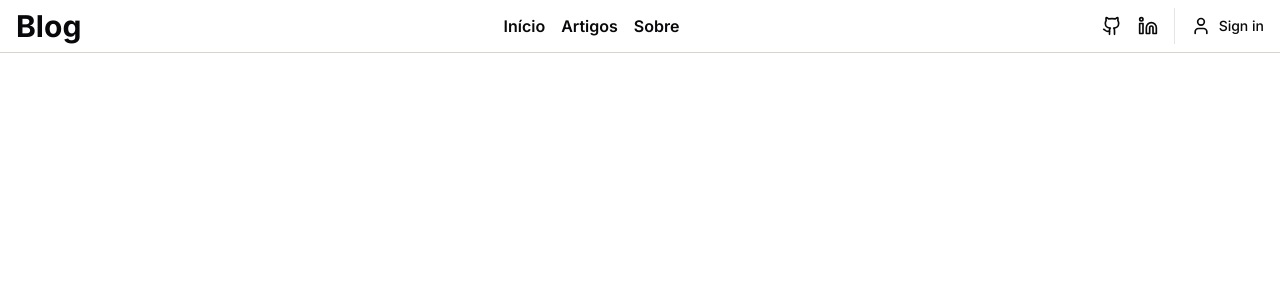
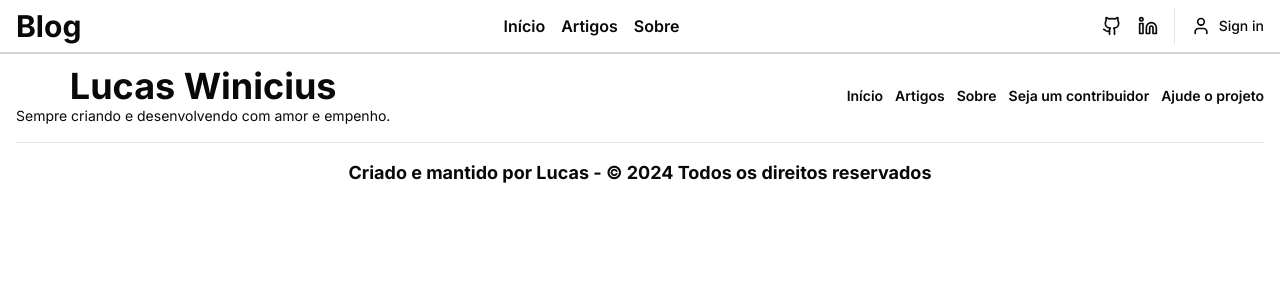
Before and after one commit to Lucas-Winicius/blog, a Next.js app: page / in a window 1280 px wide. Shown: the top 300 px of the page. Built offline with nearby package versions, Linux system fonts and the light colour scheme.

Commit message:
:sparkles: feat: Footer Component

```diff
--- a/src/app/layout.tsx
+++ b/src/app/layout.tsx
@@ -2,6 +2,7 @@ import type { Metadata } from "next";
 import { Inter } from "next/font/google";
 import "./globals.css";
 import Header from "@/components/Header";
+import Footer from "@/components/Footer";
 
 const inter = Inter({ subsets: ["latin"] });
 
@@ -23,6 +24,7 @@ export default function RootLayout({
       <body className={inter.className}>
         <Header />
         {children}
+        <Footer />
       </body>
     </html>
   );
--- /dev/null
+++ b/src/components/Footer.tsx
@@ -0,0 +1,39 @@
+import { Separator } from "./ui/separator";
+
+export default function Footer() {
+  return (
+    <footer className="py-3 px-4 text-center space-y-4 border-t border-stone-300">
+      <div className="flex items-center justify-between space-x-7">
+        <div className="flex flex-col items-center">
+          <h1 className="text-4xl font-bold">Lucas Winicius</h1>
+          <p className="text-sm">Sempre criando e desenvolvendo com amor e empenho.</p>
+        </div>
+        <ul className="flex space-x-3 text-sm font-semibold items-center ">
+          <li>
+            <a href="#">Início</a>
+          </li>
+          <li>
+            <a href="#">Artigos</a>
+          </li>
+          <li>
+            <a href="#">Sobre</a>
+          </li>
+          <li>
+            <a href="#">Seja um contribuidor</a>
+          </li>
+          <li>
+            <a href="#">Ajude o projeto</a>
+          </li>
+        </ul>
+      </div>
+
+      <Separator />
+
+      <div>
+        <p className="font-bold text-lg">
+          Criado e mantido por Lucas - &copy; 2024 Todos os direitos reservados
+        </p>
+      </div>
+    </footer>
+  );
+}
```
